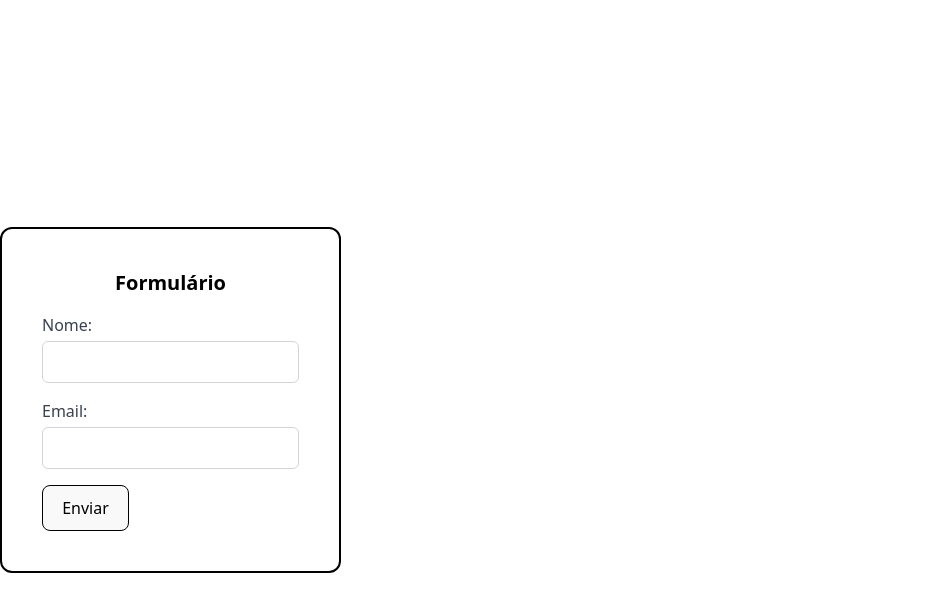
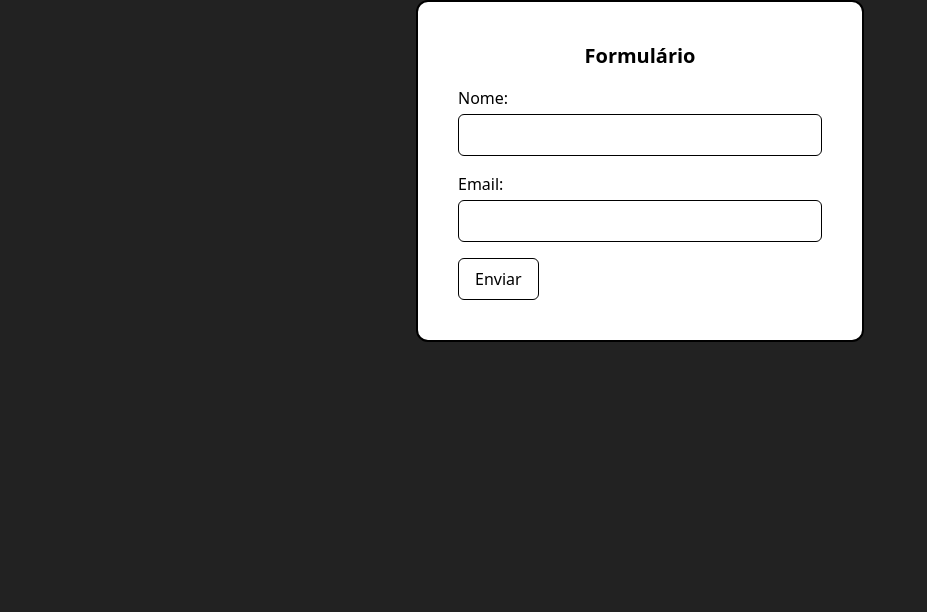
Before and after one commit to PietroMartiori/DW-II-react, a React (Vite) app: page / in a window 1280 px wide. Shown: the top 612 px of the page, without its empty margins (0-927 px from the left). Built offline with nearby package versions, Linux system fonts and the light colour scheme.

Commit message:
ultimos ajustes form
form

```diff
--- a/src/AttForm/app.css
+++ b/src/AttForm/app.css
@@ -1,55 +1,7 @@
-input:focus {
-    background-color: white;
+.appcontainer {
+    display: flex;
+    justify-items: center;
+    justify-content: center;
+    height: 100vh;
+    background-color: #f0f0f0;
 }
-
-.form-estilo {
-    background-color: white;
-    padding: 2.5rem;
-    border-radius: 0.75rem;
-    max-width: 28rem;
-    margin-left: auto;
-    margin-right:auto;
-    border: 2px solid black;
-}
-
-.titulo {
-    font-size: 1.25rem;
-    line-height: 1.75rem;
-    font-weight: 700;
-    margin-bottom: 1rem;
-    text-align: center;
-    color: #000000;
-}
-
-.nome {
-    display: block;
-    margin-bottom: 0.25rem;
-    color: #374151;
-}
-
-.email {
-    display: block;
-    margin-bottom: 0.25rem;
-    color: #374151;
-}
-
-.preebordas {
-    width: 100%;
-    padding-left: 0.75rem;
-    padding-right: 0.75rem;
-    padding-top: 0.5rem;
-    padding-bottom: 0.5rem;
-    border-width: 1px;
-    border-style: solid;
-    border-color: #d1d5db;
-    border-radius: 0.375rem;
-}
-
-.preebordas:focus {
-    outline: none;
-    box-shadow: 0 0 0 2px #60a5fa;
-}
-
-.bg-black {
-    border: 1px solid black
-}
--- a/src/AttForm/app.jsx
+++ b/src/AttForm/app.jsx
@@ -1,8 +1,9 @@
 import Form from "./form";
+import './app.css';
 
 export default function App(){
     return(
-    <div className="flex items-center justify-center min-h-screen bg-gray-100">
+    <div className="app-container">
       <Form />
     </div>
     );
--- /dev/null
+++ b/src/AttForm/form.css
@@ -0,0 +1,69 @@
+input:focus {
+    background-color: white;
+}
+
+.form-estilo {
+    background-color: white;
+    padding: 2.5rem;
+    border-radius: 0.75rem;
+    max-width: 28rem;
+    margin-left: auto;
+    margin-right: auto;
+    border: 2px solid black;
+}
+
+.titulo {
+    font-size: 1.25rem;
+    line-height: 1.75rem;
+    font-weight: 700;
+    margin-bottom: 1rem;
+    text-align: center;
+    color: #000000;
+}
+
+.nome {
+    display: block;
+    margin-bottom: 0.25rem;
+    color: black;
+}
+
+.email {
+    display: block;
+    margin-bottom: 0.25rem;
+    color: black;
+}
+
+.preebordas {
+    color: black;
+    width: 100%;
+    padding-left: 0.75rem;
+    padding-right: 0.75rem;
+    padding-top: 0.5rem;
+    padding-bottom: 0.5rem;
+    border-width: 1px;
+    border-style: solid;
+    border-color: black;
+    border-radius: 0.375rem;
+}
+
+.preebordas:focus {
+    outline: none;
+    box-shadow: 0 0 0 2px #60a5fa;
+}
+
+.botao {
+    background-color: white;
+    color: black;
+    border: 1px solid black;
+    padding-left: 1rem;
+    padding-right: 1rem;
+    padding-top: 0.5rem;
+    padding-bottom: 0.5rem;
+    border-radius: 0.375rem;
+    transition-duration: 150ms;
+}
+
+.botao:hover{
+    cursor: pointer;
+    background-color: grey;
+}
--- a/src/AttForm/form.jsx
+++ b/src/AttForm/form.jsx
@@ -1,5 +1,5 @@
 import React, { useState } from 'react';
-import './app.css';
+import './form.css';
 
 export default function Form() {
   const [formData, setFormData] = useState({ name: '', email: '' });
@@ -47,7 +47,7 @@
       </div>
       <button
         type="submit"
-        className="bg-black text-black px-4 py-2 rounded-md hover:bg-blue-600 transition"
+        className="botao"
       >
         Enviar
       </button>
--- a/src/index.css
+++ b/src/index.css
@@ -15,45 +15,11 @@
   -moz-osx-font-smoothing: grayscale;
 }
 
-a {
-  font-weight: 500;
-  color: #646cff;
-  text-decoration: inherit;
-}
-a:hover {
-  color: #535bf2;
-}
-
-body {
+html, body {
+  height: 100%;
   margin: 0;
-  display: flex;
-  place-items: center;
-  min-width: 320px;
-  min-height: 100vh;
-}
-
-h1 {
-  font-size: 3.2em;
-  line-height: 1.1;
-}
-
-button {
-  border-radius: 8px;
-  border: 1px solid transparent;
-  padding: 0.6em 1.2em;
-  font-size: 1em;
-  font-weight: 500;
-  font-family: inherit;
-  background-color: #1a1a1a;
-  cursor: pointer;
-  transition: border-color 0.25s;
-}
-button:hover {
-  border-color: #646cff;
-}
-button:focus,
-button:focus-visible {
-  outline: 4px auto -webkit-focus-ring-color;
+  padding: 0;
+  background-color: #222;
 }
 
 @media (prefers-color-scheme: light) {
```
